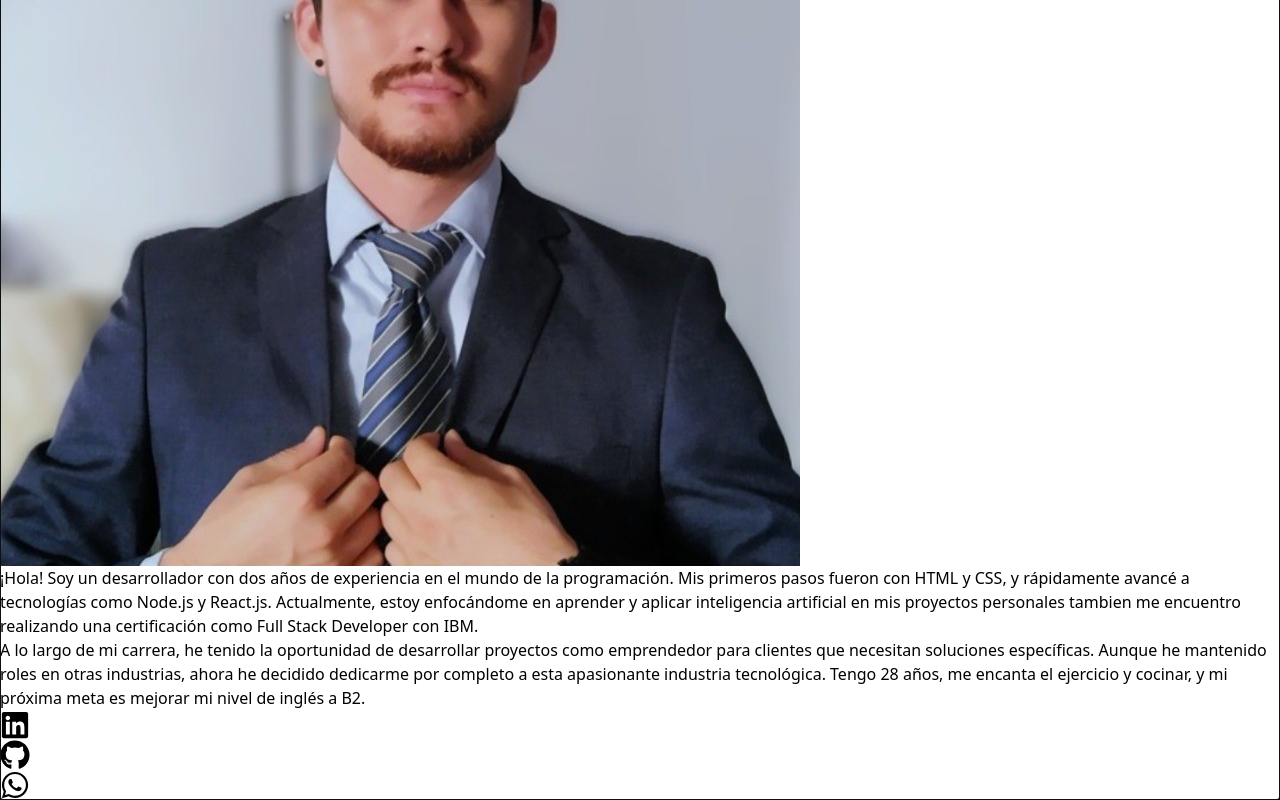
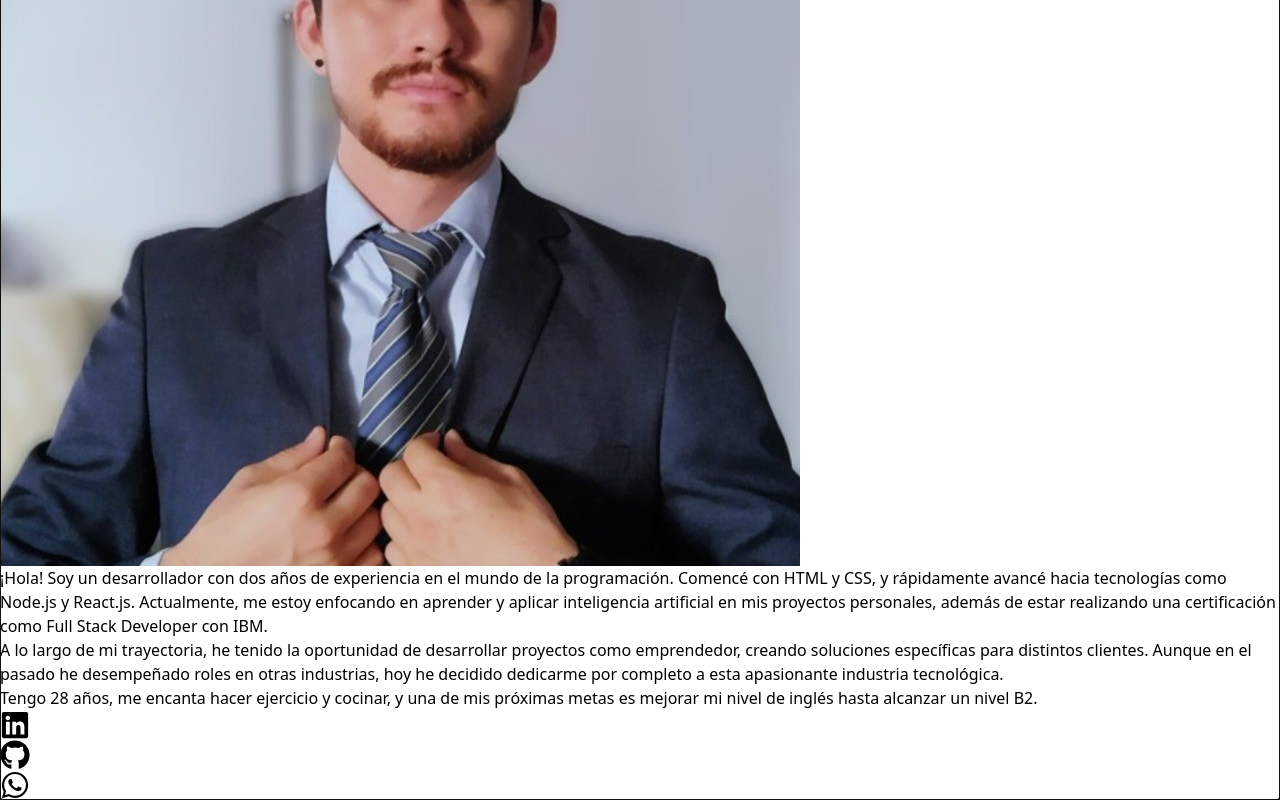
Before and after one commit to camilobit/PortFolio, a React (Vite) app: page / in a window 1280 px wide. Shown: the part 10187-10987 px from the top of the page. Built offline with nearby package versions, Linux system fonts and the light colour scheme.

Commit message:
ajustes 18-04-2025-3

```diff
--- a/src/components/SobreMi/AboutMe.jsx
+++ b/src/components/SobreMi/AboutMe.jsx
@@ -50,10 +50,12 @@ export default function AboutMe() {
                   {/* Texto de presentación */}
                   <div className="text-center max-w-2xl">
                     <p className="text-gray-900 text-lg mb-4">
-                      ¡Hola! Soy un desarrollador con dos años de experiencia en el mundo de la programación. Mis primeros pasos fueron con HTML y CSS, y rápidamente avancé a tecnologías como Node.js y React.js. Actualmente, estoy enfocándome en aprender y aplicar inteligencia artificial en mis proyectos personales tambien me encuentro realizando una certificación como Full Stack Developer con IBM.
+                    ¡Hola! Soy un desarrollador con dos años de experiencia en el mundo de la programación. Comencé con HTML y CSS, y rápidamente avancé hacia tecnologías como Node.js y React.js. Actualmente, me estoy enfocando en aprender y aplicar inteligencia artificial en mis proyectos personales, además de estar realizando una certificación como Full Stack Developer con IBM.
                     </p>
                     <p className="text-gray-900 text-lg mb-4">
-                      A lo largo de mi carrera, he tenido la oportunidad de desarrollar proyectos como emprendedor para clientes que necesitan soluciones específicas. Aunque he mantenido roles en otras industrias, ahora he decidido dedicarme por completo a esta apasionante industria tecnológica. Tengo 28 años, me encanta el ejercicio y cocinar, y mi próxima meta es mejorar mi nivel de inglés a B2.
+                    A lo largo de mi trayectoria, he tenido la oportunidad de desarrollar proyectos como emprendedor, creando soluciones específicas para distintos clientes. Aunque en el pasado he desempeñado roles en otras industrias, hoy he decidido dedicarme por completo a esta apasionante industria tecnológica.
+                    <br></br>
+                    Tengo 28 años, me encanta hacer ejercicio y cocinar, y una de mis próximas metas es mejorar mi nivel de inglés hasta alcanzar un nivel B2.
                     </p>
                   </div>
                   {/* Iconos de redes sociales */}
```
